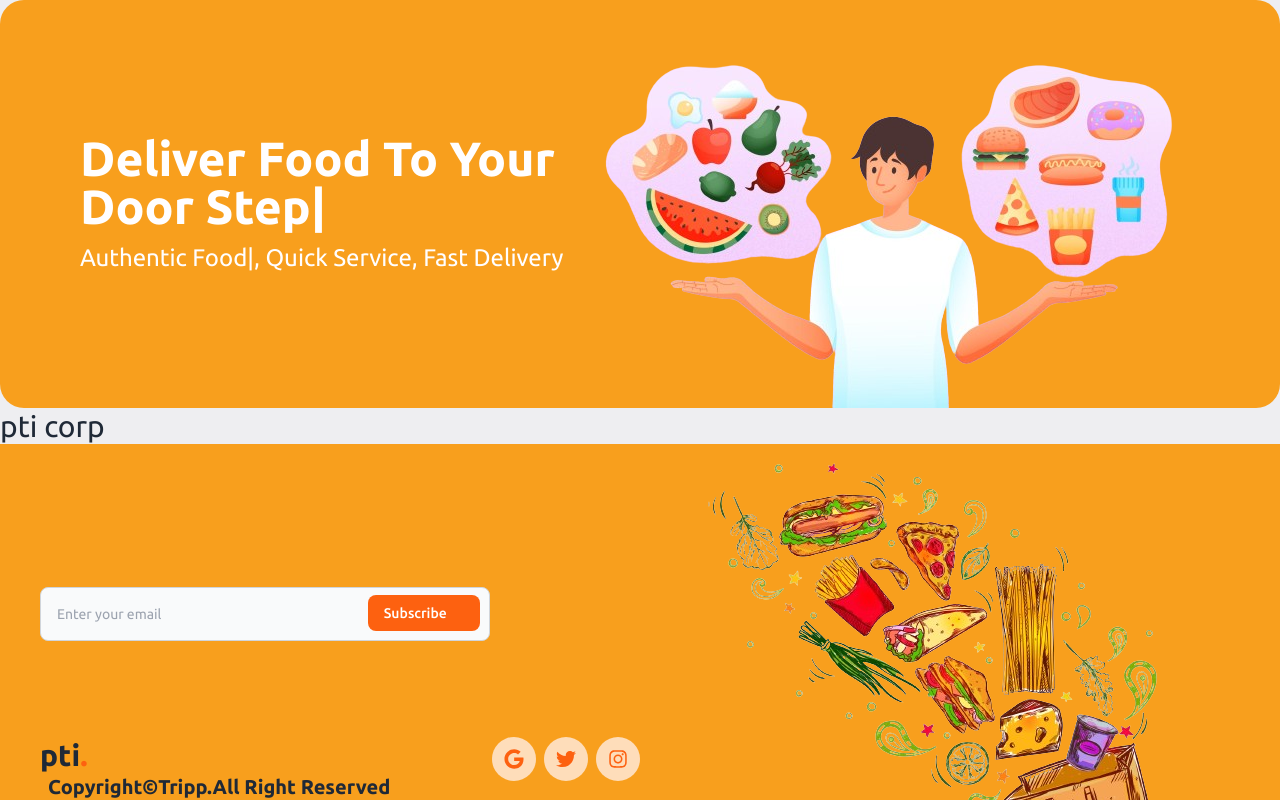
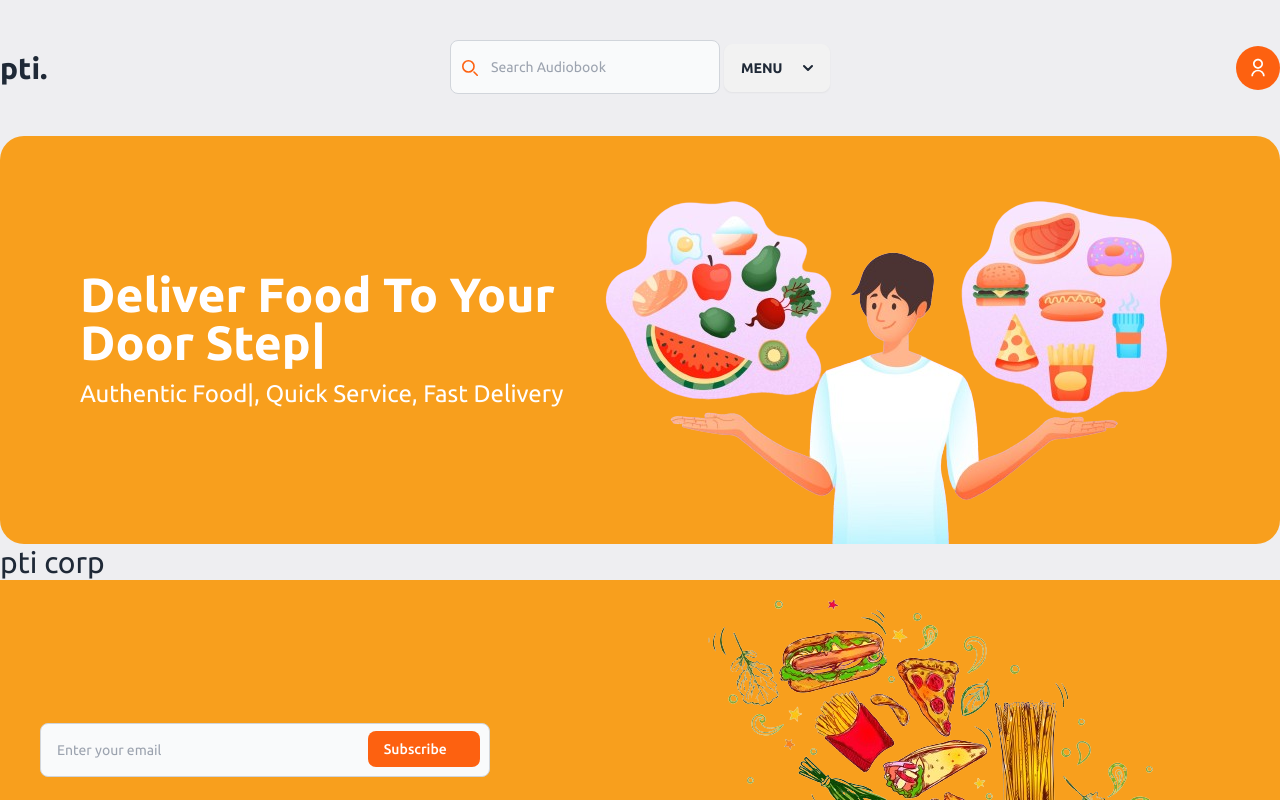
Before and after one commit to RafiKK98/quad-theory-job-task, a React (Vite) app: page / in a window 1280 px wide. Shown: the top 800 px of the page. Built offline with nearby package versions, Linux system fonts and the light colour scheme; some icons are missing.

Commit message:
created a navbar, styling left

```diff
--- a/src/App.jsx
+++ b/src/App.jsx
@@ -7,7 +7,7 @@ import Navbar from "./components/Navbar";
 function App() {
 
   return (
-    <main className="bg-[#eeeef1]">
+    <main className="bg-[#eeeef1] pt-10">
       <Navbar />
       <Banner />
       <h1 className="text-3xl">
--- a/src/components/Banner.jsx
+++ b/src/components/Banner.jsx
@@ -9,7 +9,7 @@ const Banner = () => {
                     <p className="text-xl lg:text-2xl">Authentic Food|, Quick Service, Fast Delivery</p>
                 </div>
                 {/* <figure className="h-3/4 rounded-3xl bg-[#fd9460] lg:bg-inherit"> */}
-                <img src={bannerImg} className="z-10" alt="" />
+                <img src={bannerImg} className="z-[1]" alt="" />
                 {/* </figure> */}
                 <div className="absolute rounded-3xl h-1/2 w-full bottom-0 -z-0 bg-[#fd9460] lg:hidden">
                 </div>
--- a/src/components/Navbar.jsx
+++ b/src/components/Navbar.jsx
@@ -1,8 +1,60 @@
+import { RiUserLine } from "react-icons/ri";
 
 const Navbar = () => {
     return (
-        <nav>
+        <nav className="max-w-[1440px] mx-auto flex justify-between items-center mb-10">
+            <div>
+                <h2 className="text-3xl font-bold">pti.</h2>
+            </div>
+            <div className="flex">
+                <div className="relative">
+                    <div className="absolute inset-y-0 start-0 flex items-center ps-3 pointer-events-none">
+                        <svg className="w-4 h-4 text-gray-500 dark:text-gray-400" aria-hidden="true" xmlns="http://www.w3.org/2000/svg" fill="none" viewBox="0 0 20 20">
+                            <path stroke="#fd6110" strokeLinecap="round" strokeLinejoin="round" strokeWidth="2" d="m19 19-4-4m0-7A7 7 0 1 1 1 8a7 7 0 0 1 14 0Z"/>
+                        </svg>
+                    </div>
+                    <input type="search" id="default-search" className="block w-full p-4 ps-10 text-sm text-gray-900 border border-gray-300 rounded-lg bg-gray-50 focus:ring-blue-500 focus:border-blue-500 " placeholder="Search Audiobook" required />
+                </div>
+                <div className="dropdown">
+                    <div tabIndex={0} role="button" className="btn m-1">
+                        MENU
+                        <svg className="w-2.5 h-2.5 ms-3" aria-hidden="true" xmlns="http://www.w3.org/2000/svg" fill="none" viewBox="0 0 10 6">
+                            <path stroke="currentColor" strokeLinecap="round" strokeLinejoin="round" strokeWidth="2" d="m1 1 4 4 4-4"/>
+                        </svg>
+                    </div>
+                    <ul tabIndex={0} className="dropdown-content z-[2] menu p-2 shadow bg-base-100 rounded-box w-full mb-10">
+                        <li><a>Item 1</a></li>
+                        <li><a>Item 2</a></li>
+                    </ul>
+                </div>
+                {/* <button id="dropdownDefaultButton" data-dropdown-toggle="dropdown" className="text-white bg-blue-700 hover:bg-blue-800 focus:ring-4 focus:outline-none focus:ring-blue-300 font-medium rounded-lg text-sm px-5 py-2.5 text-center inline-flex items-center dark:bg-blue-600 dark:hover:bg-blue-700 dark:focus:ring-blue-800" type="button">
+                    Dropdown button
+                    <svg className="w-2.5 h-2.5 ms-3" aria-hidden="true" xmlns="http://www.w3.org/2000/svg" fill="none" viewBox="0 0 10 6">
+                        <path stroke="currentColor" strokeLinecap="round" strokeLinejoin="round" strokeWidth="2" d="m1 1 4 4 4-4"/>
+                    </svg>
+                    <div id="dropdown" className="z-10 hidden bg-white divide-y divide-gray-100 rounded-lg shadow w-44 dark:bg-gray-700">
+                        <ul className="py-2 text-sm text-gray-700 dark:text-gray-200" aria-labelledby="dropdownDefaultButton">
+                        <li>
+                            <a href="#" className="block px-4 py-2 hover:bg-gray-100 dark:hover:bg-gray-600 dark:hover:text-white">Dashboard</a>
+                        </li>
+                        <li>
+                            <a href="#" className="block px-4 py-2 hover:bg-gray-100 dark:hover:bg-gray-600 dark:hover:text-white">Settings</a>
+                        </li>
+                        <li>
+                            <a href="#" className="block px-4 py-2 hover:bg-gray-100 dark:hover:bg-gray-600 dark:hover:text-white">Earnings</a>
+                        </li>
+                        <li>
+                            <a href="#" className="block px-4 py-2 hover:bg-gray-100 dark:hover:bg-gray-600 dark:hover:text-white">Sign out</a>
+                        </li>
+                        </ul>
+                    </div>
+                </button> */}
+                {/* <!-- Dropdown menu --> */}
 
+            </div>
+            <div className="hidden lg:block bg-[#fd6110] text-white text-xl rounded-full p-3 hover:cursor-pointer hover:bg-[#fd6110] hover:text-white">
+                <RiUserLine />
+            </div>
         </nav>
     )
 }
```
Also changed, not shown: src/App.css (deleted).
